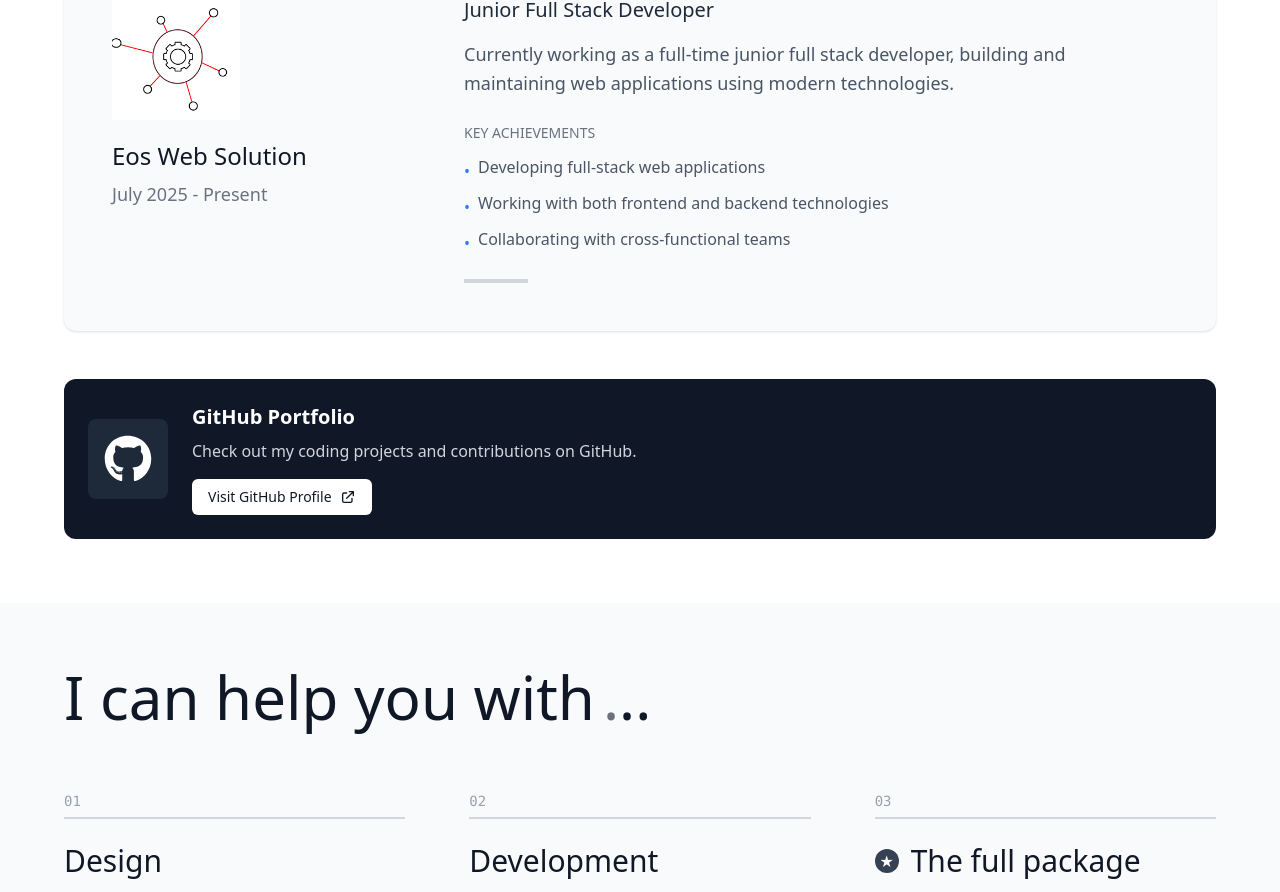
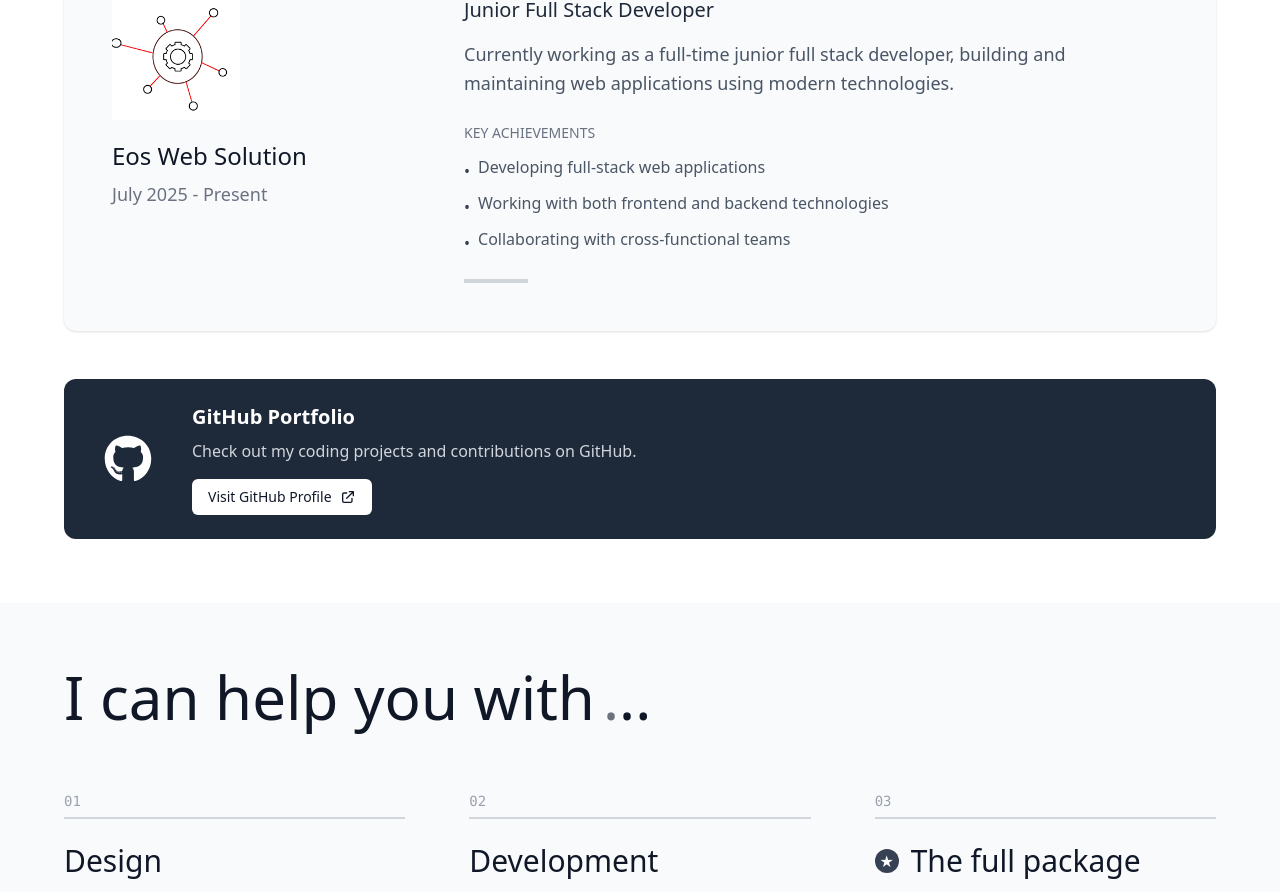
Before and after one commit to sampanna17/portfolio, a React (Vite) app: page /about in a window 1280 px wide. Shown: the part 1132-2024 px from the top of the page. Built offline with nearby package versions, Linux system fonts and the light colour scheme.

Commit message:
Padding Correction

```diff
--- a/src/components/about/experience.jsx
+++ b/src/components/about/experience.jsx
@@ -229,7 +229,7 @@ const WorkExperience = () => {
                                                 animate={{ opacity: 1, x: 0 }}
                                                 transition={{ delay: idx * 0.1 }}
                                             >
-                                                <span className="text-blue-500 mr-2 mt-1">•</span>
+                                                <span className="text-gray-700 mr-2 mt-1">•</span>
                                                 <span className="text-gray-600">{achievement}</span>
                                             </Motion.li>
                                         ))}
@@ -276,12 +276,12 @@ const WorkExperience = () => {
 
                 {/* GitHub section */}
                 <Motion.div
-                    className="mt-12 p-6 bg-gray-900 text-white rounded-xl"
+                    className="mt-12 p-6 bg-gray-800 text-white rounded-xl"
                     variants={itemVariants}
                 >
                     <div className="flex flex-col md:flex-row items-center gap-6">
                         <div className="flex-shrink-0">
-                            <div className="w-20 h-20 bg-gray-800 rounded-lg flex items-center justify-center">
+                            <div className="w-20 h-20 rounded-lg flex items-center justify-center">
                                 <FaGithub className="w-full h-full text-white p-4"  />
                             </div>
                         </div>
--- a/src/pages/contact.jsx
+++ b/src/pages/contact.jsx
@@ -1,5 +1,3 @@
-
-
 import { useState } from "react";
 import { motion as Motion } from "framer-motion";
 import { FaGithub, FaLinkedin, FaInstagram, FaFacebook } from "react-icons/fa";
@@ -87,7 +85,7 @@ export default function ContactPage() {
         <Motion.div
             initial="hidden"
             animate="visible"
-            className="min-h-screen bg-gray-900 text-white"
+            className="min-h-screen bg-gray-900 text-white -mb-8 md:-mb-10"
         >
             <div className="max-w-7xl mx-auto px-4 sm:px-6 lg:px-8 py-8 sm:py-12">
                 {/* Mobile: Contact Details First */}
```
